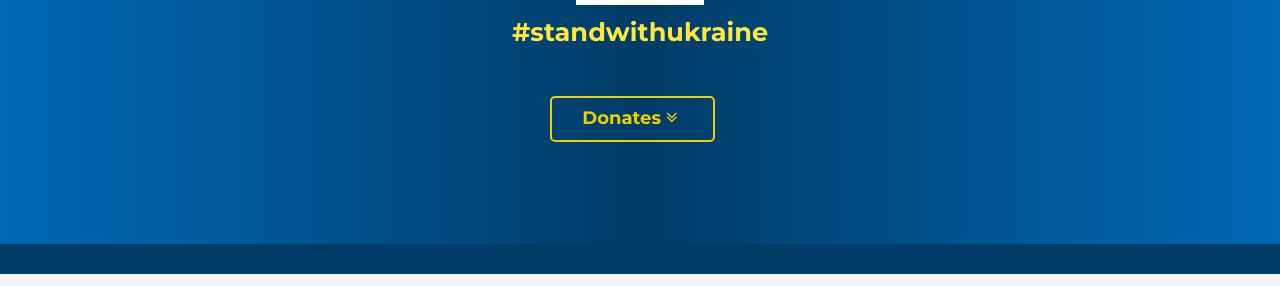
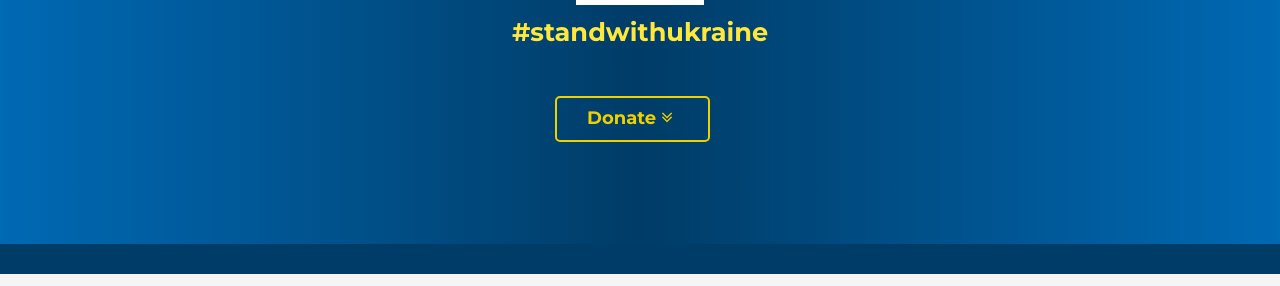
Before and after one commit to ukremb/ukremb, a Jekyll site: the page built from index.html, in a window 1280 px wide and 900 px high. Shown: the part 324-610 px from the top of the window. Built offline with Jekyll 4.4.1, drawn with Linux system fonts in a browser that asks for light colours; nearby versions of some CDN libraries; comment, search, counter and statistics services are not loaded.

Commit message:
improvements

```diff
--- a/gdpr.html
+++ b/gdpr.html
@@ -40,7 +40,7 @@ layout: default
     <p class="intro">{{ site.org_summary }}</p>
     <div class="btns">
       <!--a class="btn btn-cta-secondary" href="#" target="_blank">Demo</a-->
-      <a class="btn btn-outline btn-outline-medium scrollto" href="#donate" target="_blank">Donates <i class="fa fa-angle-double-down"></i></a>
+      <a class="btn btn-outline btn-outline-medium" href="/#donate">Donate <i class="fa fa-angle-double-down"></i></a>
     </div>
     <ul class="meta list-inline">
       <li></li>
--- a/impressum.html
+++ b/impressum.html
@@ -40,7 +40,7 @@ layout: default
     <p class="intro">{{ site.org_summary }}</p>
     <div class="btns">
       <!--a class="btn btn-cta-secondary" href="#" target="_blank">Demo</a-->
-      <a class="btn btn-outline btn-outline-medium scrollto" href="#donate" target="_blank">Donates <i class="fa fa-angle-double-down"></i></a>
+      <a class="btn btn-outline btn-outline-medium" href="/#donate">Donate <i class="fa fa-angle-double-down"></i></a>
     </div>
     <ul class="meta list-inline">
       <li></li>
--- a/index.html
+++ b/index.html
@@ -40,7 +40,7 @@ layout: default
     <p class="intro">{{ site.org_summary }}</p>
     <div class="btns">
       <!--a class="btn btn-cta-secondary" href="#" target="_blank">Demo</a-->
-      <a class="btn btn-outline btn-outline-medium scrollto" href="#donate" target="_blank">Donates <i class="fa fa-angle-double-down"></i></a>
+      <a class="btn btn-outline btn-outline-medium scrollto" href="#donate" target="_blank">Donate <i class="fa fa-angle-double-down"></i></a>
     </div>
     <ul class="meta list-inline">
       <li></li>
```
